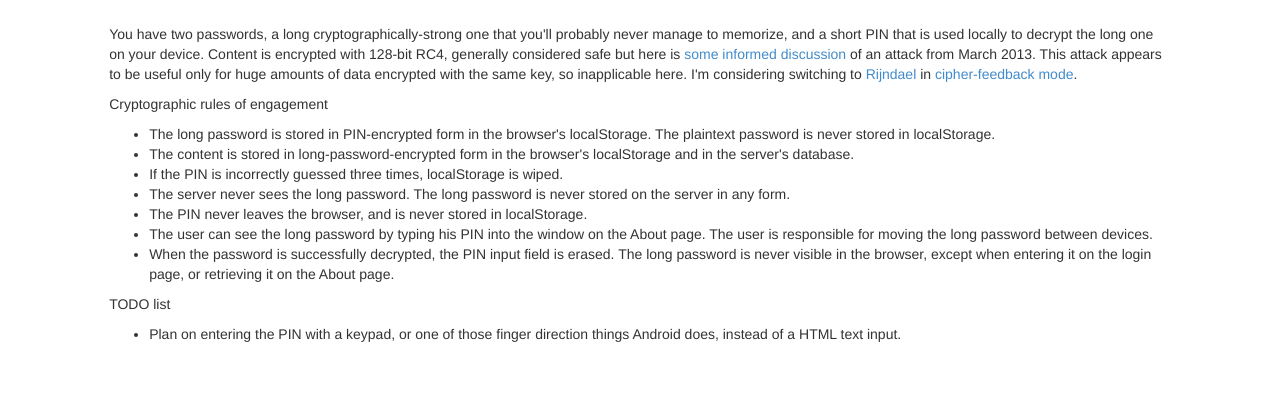
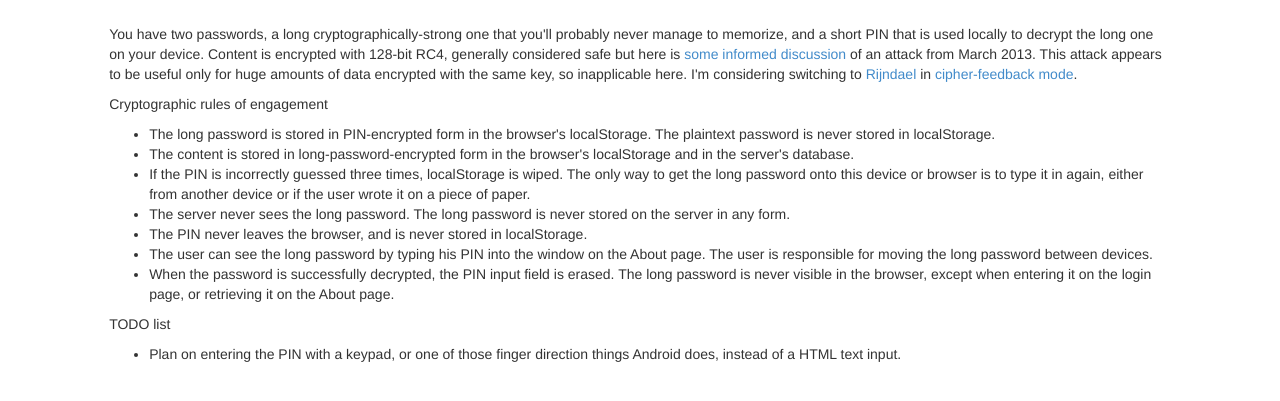
Before and after one commit to wware/password-safe, a website with bundled scripts: page views/foo.html in a window 1280 px wide. Both pictures are taken after a click on the link "About". Shown: the part 57-458 px from the top of the page. Built offline with nearby package versions, Linux system fonts and the light colour scheme.

Commit message:
more comment stuff

```diff
--- a/views/foo.html
+++ b/views/foo.html
@@ -132,7 +132,7 @@
                                 The content is stored in long-password-encrypted form in the browser's localStorage and in the server's database.
                             </li>
                             <li>
-                                If the PIN is incorrectly guessed three times, localStorage is wiped.
+                                If the PIN is incorrectly guessed three times, localStorage is wiped. The only way to get the long password onto this device or browser is to type it in again, either from another device or if the user wrote it on a piece of paper.
                             </li>
                             <li>
                                 The server never sees the long password. The long password is never stored on the server in any form.
```
